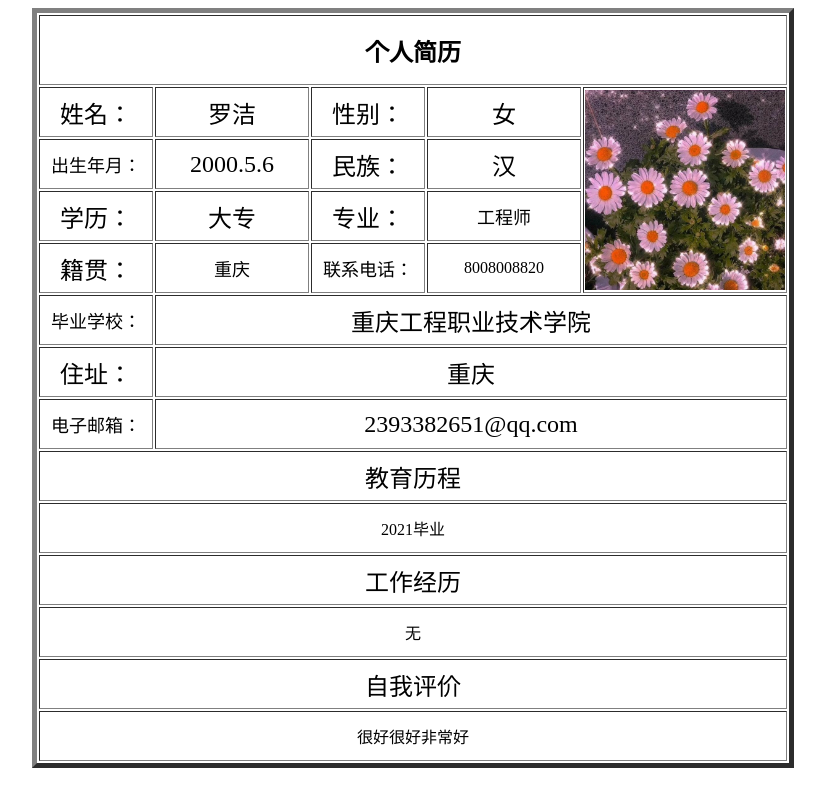
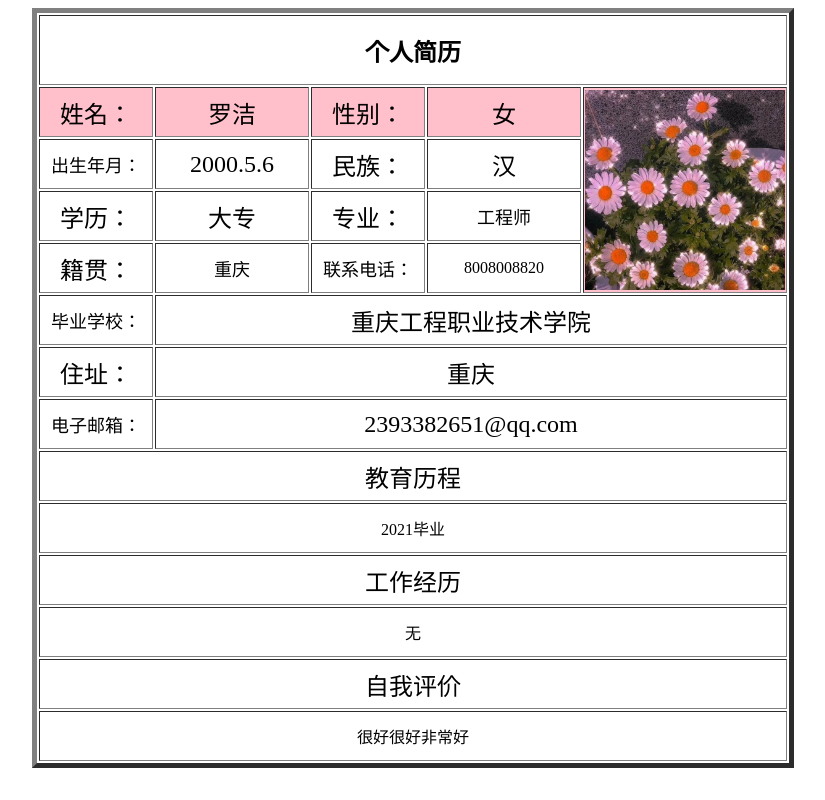
Before and after one commit to LuoJIe0323/LuoJie0323.github.io, a plain HTML site: page index.html in a window 1280 px wide. Shown: the whole page, without its empty margins (227-1052 px from the left). Drawn offline with Linux system fonts and the light colour scheme.

Commit message:
Update index.html

```diff
--- a/index.html
+++ b/index.html
@@ -13,7 +13,7 @@
 </a></b></font></td>
 </tr>
 
-<tr height=50 >
+<tr height=50 bgcolor="pink" >
 <td width=110 align=center
 ><font size=5>姓名：</td>
 <td width=150 align=center
```
